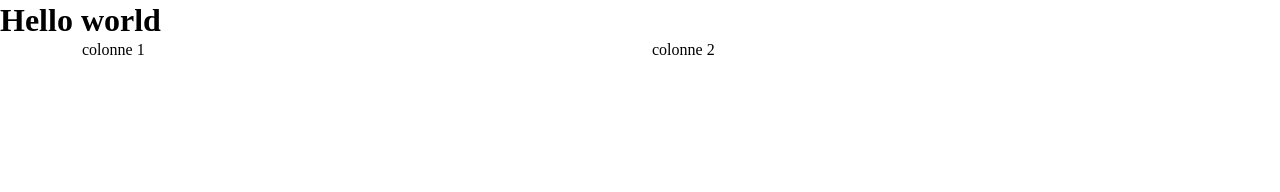
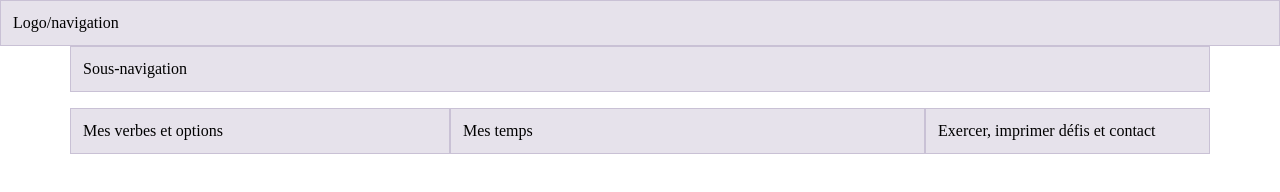
Before and after one commit to pierreguerin12/tatitotu, a website built with Parcel: page src/index.html in a window 1280 px wide. Built offline with nearby package versions, Linux system fonts and the light colour scheme.

Commit message:
Mise en place de la grille bootstrap

```diff
--- a/src/index.html
+++ b/src/index.html
@@ -7,11 +7,19 @@
     <link rel="stylesheet" href="scss/main.scss" />
   </head>
   <body>
-    <h1>Hello world</h1>
+    <div class="container-fluid">
+      <div class="row">
+        <div class="col-12">Logo/navigation</div>
+      </div>
+    </div>
     <div class="container">
       <div class="row">
-        <div class="col">colonne 1</div>
-        <div class="col">colonne 2</div>
+        <div class="col-12">Sous-navigation</div>
+      </div>
+      <div class="row">
+        <div class="col-4">Mes verbes et options</div>
+        <div class="col-5">Mes temps</div>
+        <div class="col-3">Exercer, imprimer défis et contact</div>
       </div>
     </div>
     <script src="js/main.js" type="module"></script>
--- a/src/scss/_layout.scss
+++ b/src/scss/_layout.scss
@@ -0,0 +1,11 @@
+.row + .row {
+  margin-top: 16px;
+}
+
+.row > .col,
+.row > [class^="col-"] {
+  padding-top: 12px;
+  padding-bottom: 12px;
+  background-color: rgba(86, 61, 124, 0.15);
+  border: 1px solid rgba(86, 61, 124, 0.2);
+}
```
